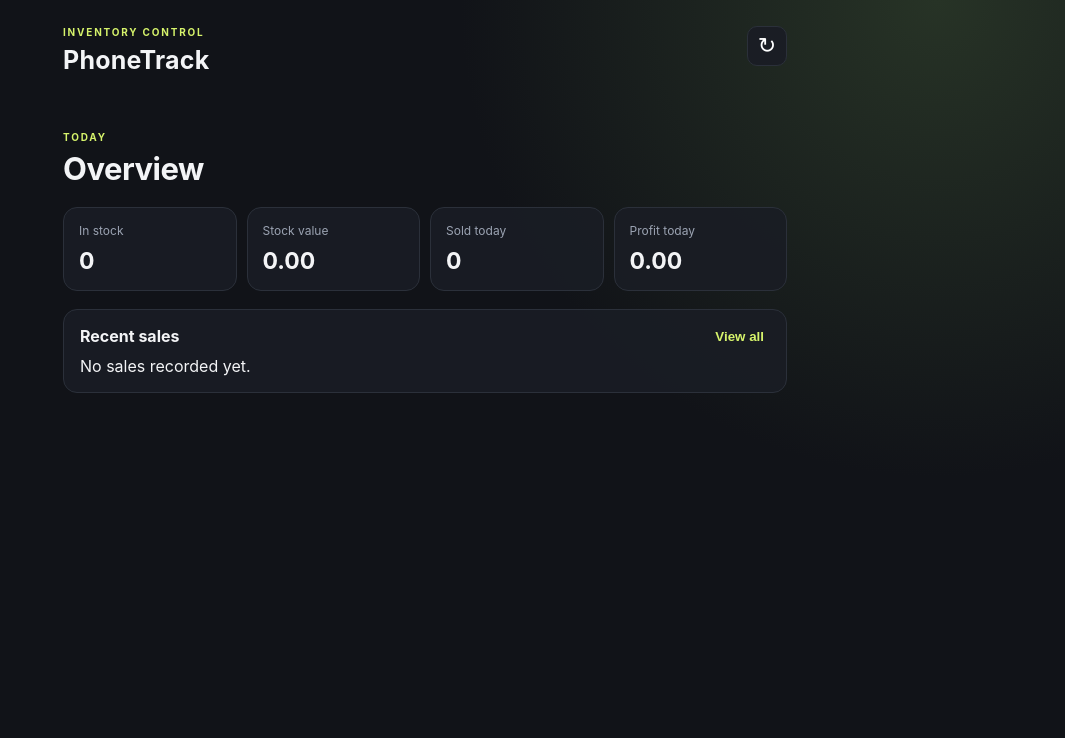
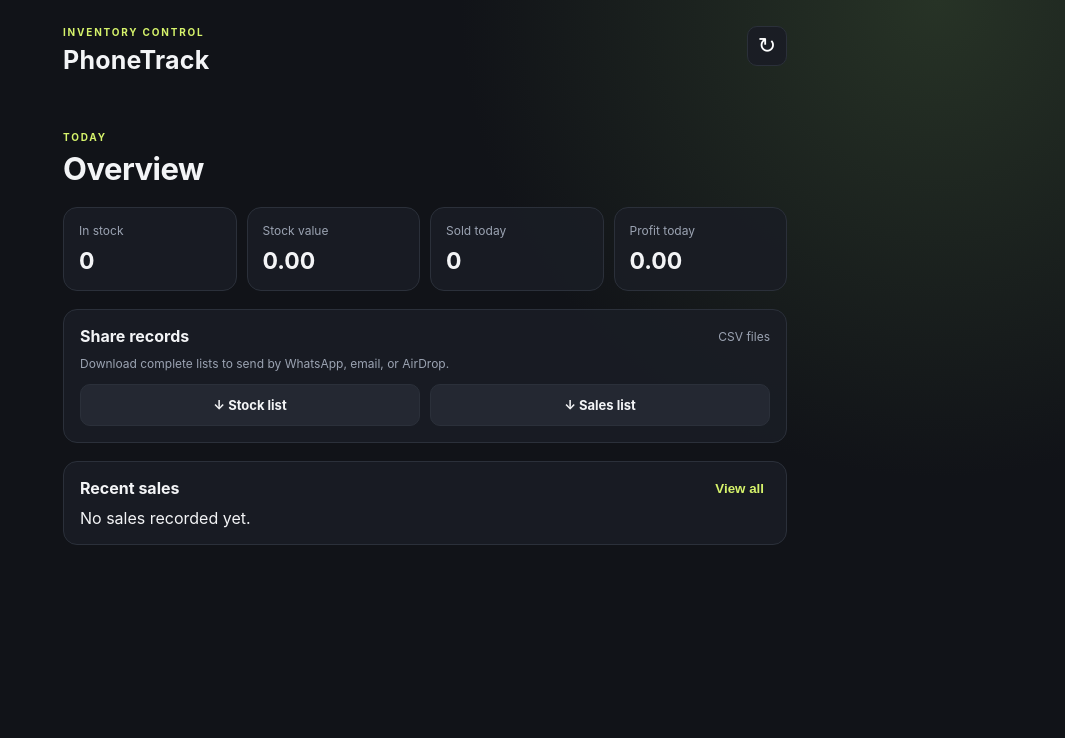
Before and after one commit to shawon-svg/Phone-Management-System, a Flask app: page / in a window 1280 px wide. Shown: the top 738 px of the page, without its empty margins (215-1280 px from the left). Run offline with Flask 3, Linux system fonts and the light colour scheme; data that the repository does not hold is empty.

Commit message:
Add stock and sales CSV exports

```diff
--- a/static/style.css
+++ b/static/style.css
@@ -109,6 +109,39 @@ h2 {
 
 .panel {
     padding: 16px
+}
+
+.export-panel {
+    margin-bottom: 18px
+}
+
+.muted-label,
+.panel-copy {
+    color: var(--muted);
+    font-size: 12px
+}
+
+.panel-copy {
+    margin: 8px 0 13px
+}
+
+.export-grid {
+    display: grid;
+    grid-template-columns: 1fr 1fr;
+    gap: 10px
+}
+
+.secondary {
+    display: block;
+    text-align: center;
+    text-decoration: none;
+    color: #f3f4f6;
+    border: 1px solid var(--line);
+    background: #242832;
+    border-radius: 10px;
+    padding: 12px 8px;
+    font-size: 13px;
+    font-weight: 700
 }
 
 .panel-title {
--- a/templates/index.html
+++ b/templates/index.html
@@ -30,6 +30,14 @@
                 <article><span>Stock value</span><strong id="stat-value">0.00</strong></article>
                 <article><span>Sold today</span><strong id="stat-sold">0</strong></article>
                 <article><span>Profit today</span><strong id="stat-profit">0.00</strong></article>
+            </div>
+            <div class="panel export-panel">
+                <div class="panel-title">
+                    <h3>Share records</h3><span class="muted-label">CSV files</span>
+                </div>
+                <p class="panel-copy">Download complete lists to send by WhatsApp, email, or AirDrop.</p>
+                <div class="export-grid"><a class="secondary" href="/export/stock.csv" download>↓ Stock list</a><a
+                        class="secondary" href="/export/sales.csv" download>↓ Sales list</a></div>
             </div>
             <div class="panel">
                 <div class="panel-title">
--- a/web_app.py
+++ b/web_app.py
@@ -1,6 +1,8 @@
 import os
+import csv
+import io
 
-from flask import Flask, jsonify, render_template, request
+from flask import Flask, Response, jsonify, render_template, request
 
 from database import Database
 
@@ -20,6 +22,18 @@ def sale_dict(row):
             "storage", "color", "quantity", "cost_price", "sell_price",
             "profit", "sold_at")
     return dict(zip(keys, row))
+
+
+def csv_download(filename, headers, rows):
+    output = io.StringIO()
+    writer = csv.writer(output)
+    writer.writerow(headers)
+    writer.writerows(rows)
+    return Response(
+        output.getvalue(),
+        mimetype="text/csv",
+        headers={"Content-Disposition": f"attachment; filename={filename}"},
+    )
 
 
 @app.get("/")
@@ -104,5 +118,28 @@ def summary():
     return jsonify(db.get_today_summary())
 
 
+@app.get("/export/stock.csv")
+def export_stock():
+    rows = db.get_inventory()
+    return csv_download(
+        "phonetrack-stock.csv",
+        ("ID", "SL No.", "IMEI", "Model", "Chipset", "RAM", "Storage",
+         "Color", "Quantity", "Cost Price", "Selling Price"),
+        rows,
+    )
+
+
+@app.get("/export/sales.csv")
+def export_sales():
+    rows = db.get_sales()
+    return csv_download(
+        "phonetrack-sales-history.csv",
+        ("Sale ID", "Item ID", "SL No.", "IMEI", "Model", "Chipset", "RAM",
+         "Storage", "Color", "Quantity", "Cost Price", "Selling Price",
+         "Profit", "Sold At"),
+        rows,
+    )
+
+
 if __name__ == "__main__":
     app.run(host="0.0.0.0", port=int(os.environ.get("WEB_PORT", "5000")))
```
Also changed, not shown: README.md.
